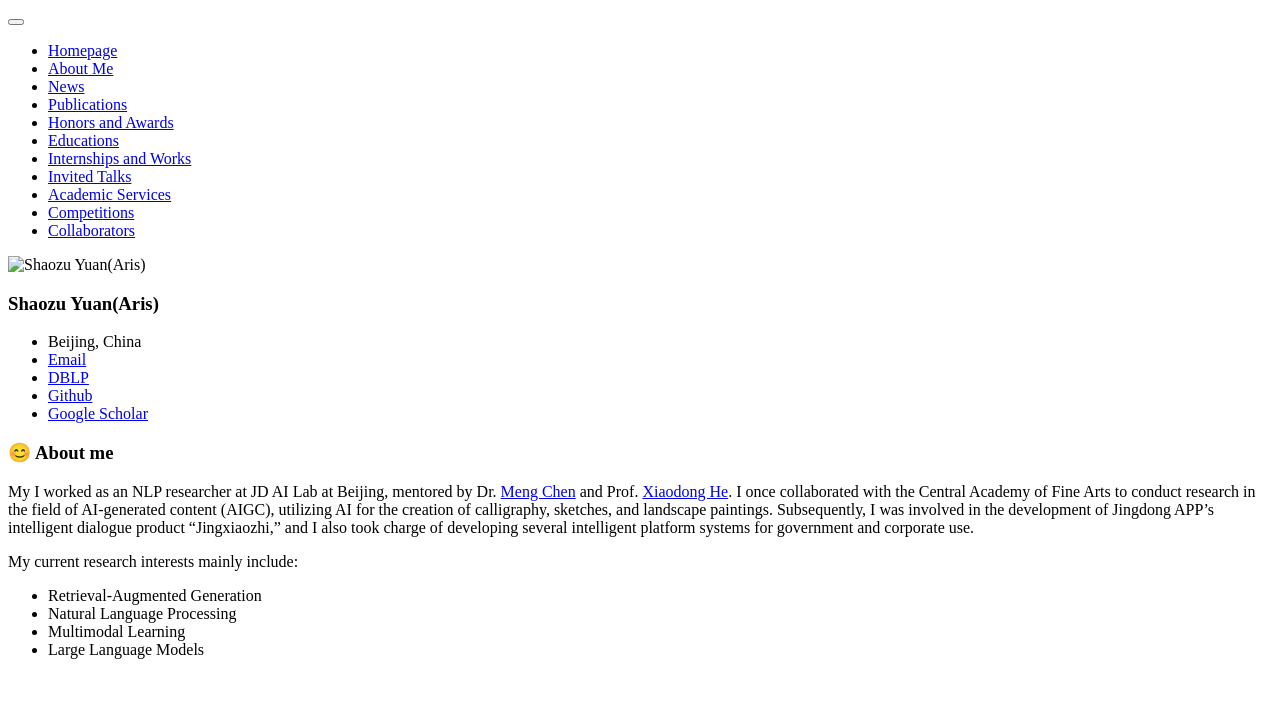
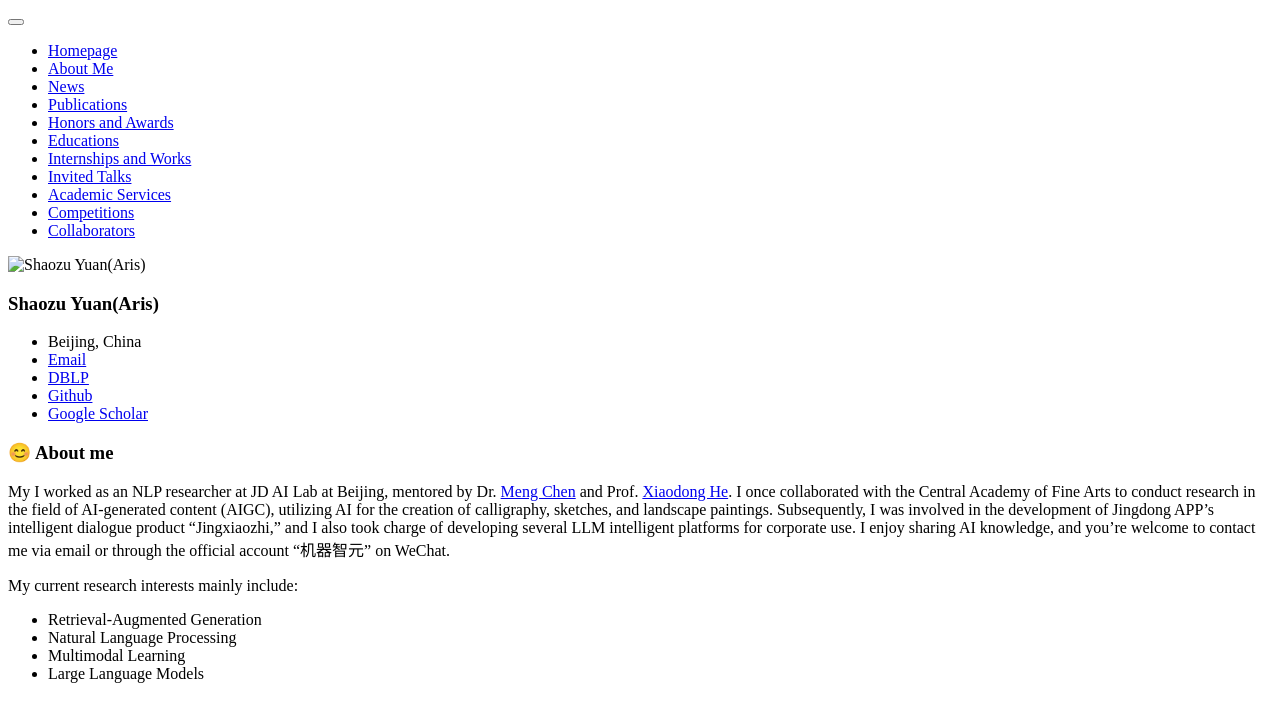
Before and after one commit to airsYuan/airsYuan, a Jekyll site: the page built from _pages/includes/intro.md, in a window 1280 px wide. Shown: the top 722 px of the page. Built offline with Jekyll 4.4.1, drawn with Linux system fonts in a browser that asks for light colours; our own code applies the rules of GitHub Pages for plain Markdown files.

Commit message:
Update intro.md

```diff
--- a/_pages/includes/intro.md
+++ b/_pages/includes/intro.md
@@ -1,9 +1,9 @@
 # 😊 About me
 My I worked as an NLP researcher at JD AI Lab at Beijing, mentored by Dr. [Meng Chen](https://chenmengdx.github.io/) and Prof. [Xiaodong He](https://scholar.google.com/citations?user=W5WbqgoAAAAJ&hl=zh-CN).
-I once collaborated with the Central Academy of Fine Arts to conduct research in the field of AI-generated content (AIGC), utilizing AI for the creation of calligraphy, sketches, and landscape paintings. Subsequently, I was involved in the development of Jingdong APP's intelligent dialogue product "Jingxiaozhi," and I also took charge of developing several intelligent platform systems for government and corporate use.
+I once collaborated with the Central Academy of Fine Arts to conduct research in the field of AI-generated content (AIGC), utilizing AI for the creation of calligraphy, sketches, and landscape paintings. Subsequently, I was involved in the development of Jingdong APP's intelligent dialogue product "Jingxiaozhi," and I also took charge of developing several LLM intelligent platforms for corporate use. I enjoy sharing AI knowledge, and you're welcome to contact me via email or through the official account "机器智元" on WeChat.
 
 My current research interests mainly include:
--   Retrieval-Augmented Generation
+- Retrieval-Augmented Generation
 -	Natural Language Processing
 -	Multimodal Learning
 -	Large Language Models
```
